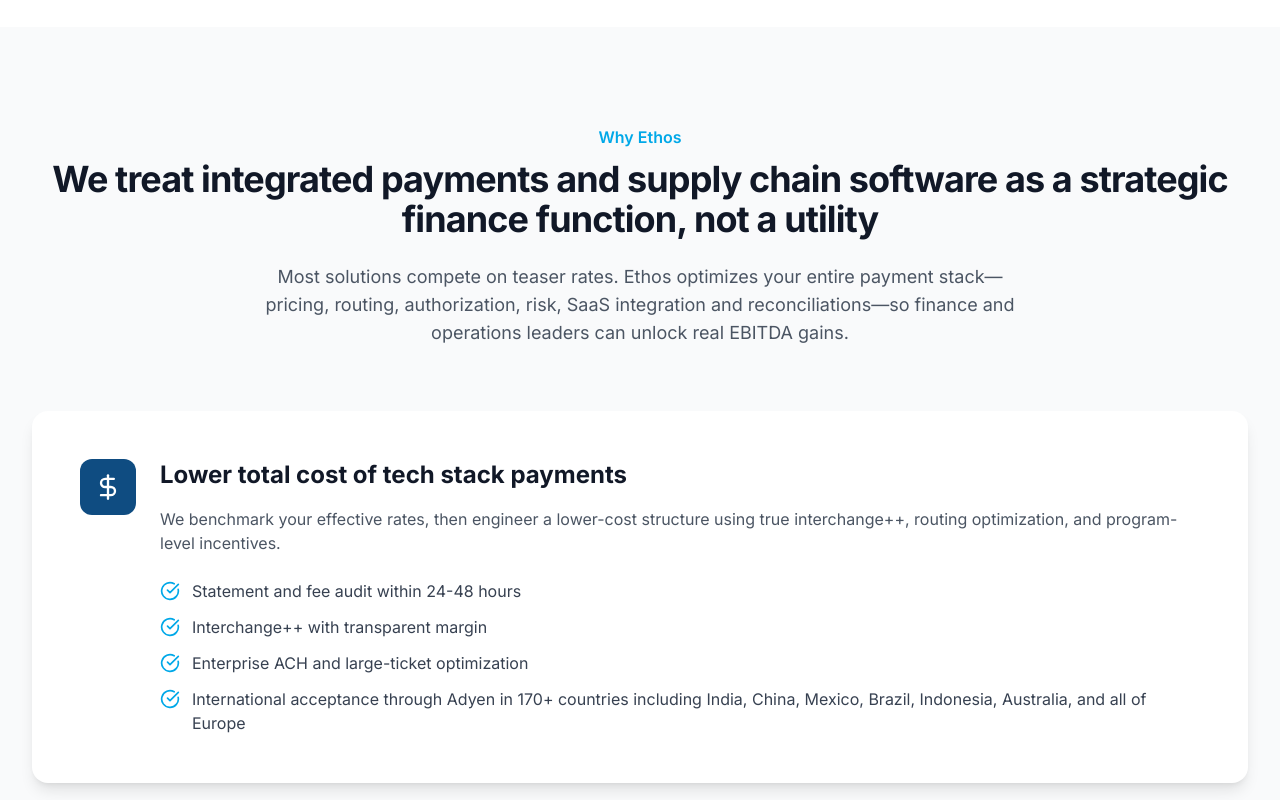
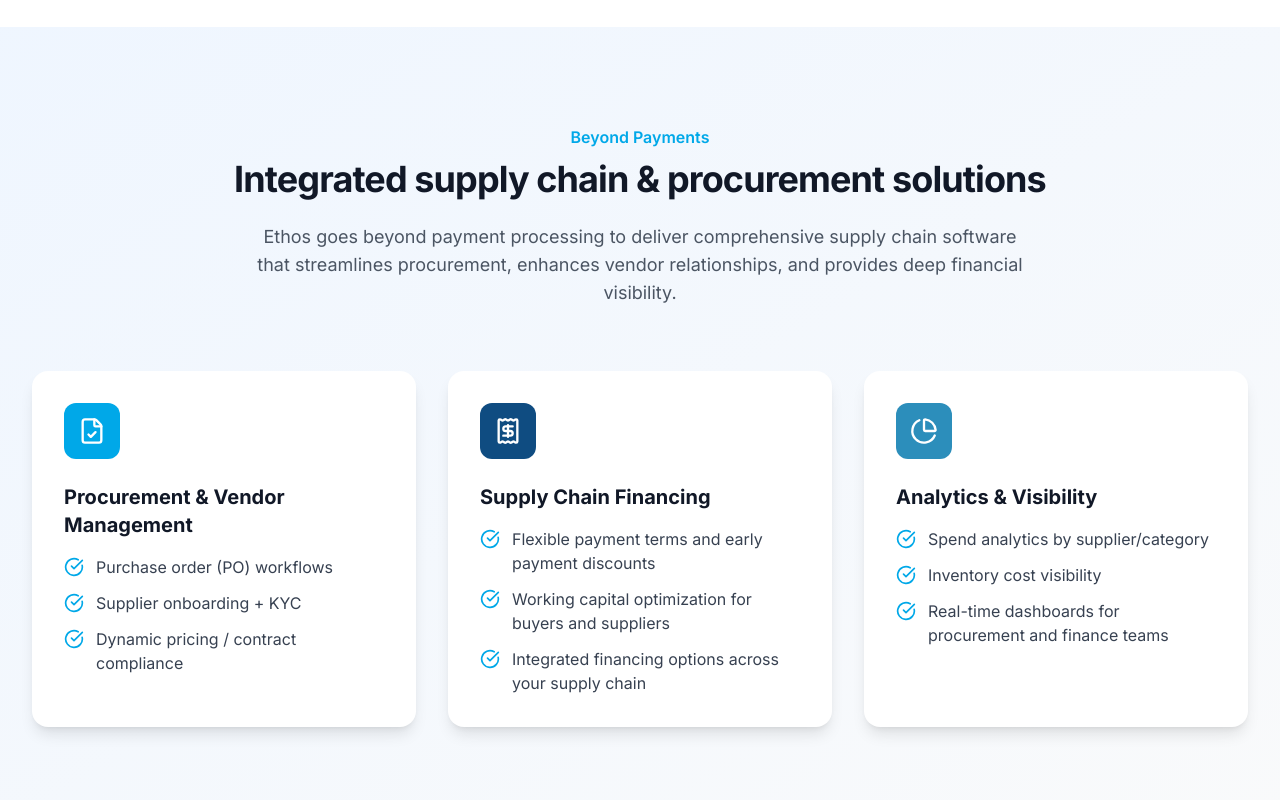
Before and after one commit to Bip3/ethossolutions, a Next.js app: page / in a window 1280 px wide. Shown: the part 1700-2500 px from the top of the page. Built offline with nearby package versions, Linux system fonts and the light colour scheme.

Commit message:
adyen changes

```diff
--- a/app/page.tsx
+++ b/app/page.tsx
@@ -16,6 +16,9 @@
   Users,
   DollarSign,
   Clock,
+  Package,
+  Receipt,
+  PieChart,
 } from "lucide-react";
 
 const stats = [
@@ -236,6 +239,117 @@
           </div>
         </section>
 
+        {/* Supply Chain & Procurement Excellence */}
+        <section className="py-24 bg-gradient-to-br from-blue-50 to-gray-50">
+          <div className="mx-auto max-w-7xl px-6 lg:px-8">
+            <div className="text-center mb-16">
+              <h2 className="text-base font-semibold leading-7 text-accent mb-2">
+                Beyond Payments
+              </h2>
+              <p className="text-3xl font-bold tracking-tight text-gray-900 sm:text-4xl mb-6">
+                Integrated supply chain & procurement solutions
+              </p>
+              <p className="text-lg text-gray-600 max-w-3xl mx-auto">
+                Ethos goes beyond payment processing to deliver comprehensive
+                supply chain software that streamlines procurement, enhances
+                vendor relationships, and provides deep financial visibility.
+              </p>
+            </div>
+
+            <div className="grid grid-cols-1 md:grid-cols-3 gap-8">
+              {/* Procurement & Vendor Management */}
+              <div className="bg-white rounded-2xl shadow-lg p-8 hover:shadow-xl transition-shadow">
+                <div className="flex h-14 w-14 items-center justify-center rounded-xl bg-accent mb-6">
+                  <FileCheck className="h-7 w-7 text-white" />
+                </div>
+                <h3 className="text-xl font-bold text-gray-900 mb-4">
+                  Procurement & Vendor Management
+                </h3>
+                <ul className="space-y-3">
+                  <li className="flex items-start gap-3">
+                    <CheckCircle className="h-5 w-5 text-accent flex-shrink-0 mt-0.5" />
+                    <span className="text-gray-700">
+                      Purchase order (PO) workflows
+                    </span>
+                  </li>
+                  <li className="flex items-start gap-3">
+                    <CheckCircle className="h-5 w-5 text-accent flex-shrink-0 mt-0.5" />
+                    <span className="text-gray-700">
+                      Supplier onboarding + KYC
+                    </span>
+                  </li>
+                  <li className="flex items-start gap-3">
+                    <CheckCircle className="h-5 w-5 text-accent flex-shrink-0 mt-0.5" />
+                    <span className="text-gray-700">
+                      Dynamic pricing / contract compliance
+                    </span>
+                  </li>
+                </ul>
+              </div>
+
+              {/* Supply Chain Financing */}
+              <div className="bg-white rounded-2xl shadow-lg p-8 hover:shadow-xl transition-shadow">
+                <div className="flex h-14 w-14 items-center justify-center rounded-xl bg-primary mb-6">
+                  <Receipt className="h-7 w-7 text-white" />
+                </div>
+                <h3 className="text-xl font-bold text-gray-900 mb-4">
+                  Supply Chain Financing
+                </h3>
+                <ul className="space-y-3">
+                  <li className="flex items-start gap-3">
+                    <CheckCircle className="h-5 w-5 text-accent flex-shrink-0 mt-0.5" />
+                    <span className="text-gray-700">
+                      Flexible payment terms and early payment discounts
+                    </span>
+                  </li>
+                  <li className="flex items-start gap-3">
+                    <CheckCircle className="h-5 w-5 text-accent flex-shrink-0 mt-0.5" />
+                    <span className="text-gray-700">
+                      Working capital optimization for buyers and suppliers
+                    </span>
+                  </li>
+                  <li className="flex items-start gap-3">
+                    <CheckCircle className="h-5 w-5 text-accent flex-shrink-0 mt-0.5" />
+                    <span className="text-gray-700">
+                      Integrated financing options across your supply chain
+                    </span>
+                  </li>
+                </ul>
+              </div>
+
+              {/* Analytics & Visibility */}
+              <div className="bg-white rounded-2xl shadow-lg p-8 hover:shadow-xl transition-shadow">
+                <div className="flex h-14 w-14 items-center justify-center rounded-xl bg-secondary mb-6">
+                  <PieChart className="h-7 w-7 text-white" />
+                </div>
+                <h3 className="text-xl font-bold text-gray-900 mb-4">
+                  Analytics & Visibility
+                </h3>
+                <ul className="space-y-3">
+                  <li className="flex items-start gap-3">
+                    <CheckCircle className="h-5 w-5 text-accent flex-shrink-0 mt-0.5" />
+                    <span className="text-gray-700">
+                      Spend analytics by supplier/category
+                    </span>
+                  </li>
+                  <li className="flex items-start gap-3">
+                    <CheckCircle className="h-5 w-5 text-accent flex-shrink-0 mt-0.5" />
+                    <span className="text-gray-700">
+                      Inventory cost visibility
+                    </span>
+                  </li>
+                  <li className="flex items-start gap-3">
+                    <CheckCircle className="h-5 w-5 text-accent flex-shrink-0 mt-0.5" />
+                    <span className="text-gray-700">
+                      Real-time dashboards for procurement and finance teams
+                    </span>
+                  </li>
+                </ul>
+              </div>
+            </div>
+          </div>
+        </section>
+
         {/* Why Ethos Section */}
         <section className="py-24 bg-gray-50">
           <div className="mx-auto max-w-7xl px-6 lg:px-8">
@@ -356,33 +470,6 @@
           </div>
         </section>
 
-        {/* CTA Section */}
-        <section className="bg-gradient-to-r from-primary to-primary-dark py-20">
-          <div className="mx-auto max-w-7xl px-6 lg:px-8">
-            <div className="mx-auto max-w-3xl text-center">
-              <h2 className="text-4xl font-bold tracking-tight text-white sm:text-5xl mb-6">
-                See how much you could save on payments in 5 business days
-              </h2>
-              <p className="text-lg leading-8 text-gray-100 mb-10">
-                Share three recent statements and we'll return a modeled savings
-                report, recommended routing changes, and a compliance review
-                tailored to your business.
-              </p>
-              <div className="flex flex-col sm:flex-row gap-4 justify-center mb-6">
-                <Link
-                  href="/payments-audit"
-                  className="rounded-md bg-white px-8 py-4 text-lg font-semibold text-primary shadow-lg hover:bg-gray-50 transition-colors inline-flex items-center justify-center gap-2"
-                >
-                  Request a payment audit
-                  <ArrowRight className="h-5 w-5" />
-                </Link>
-              </div>
-              <p className="text-sm text-gray-200">
-                No obligation. We'll sign your NDA or provide ours.
-              </p>
-            </div>
-          </div>
-        </section>
       </main>
 
       <Footer />
```
